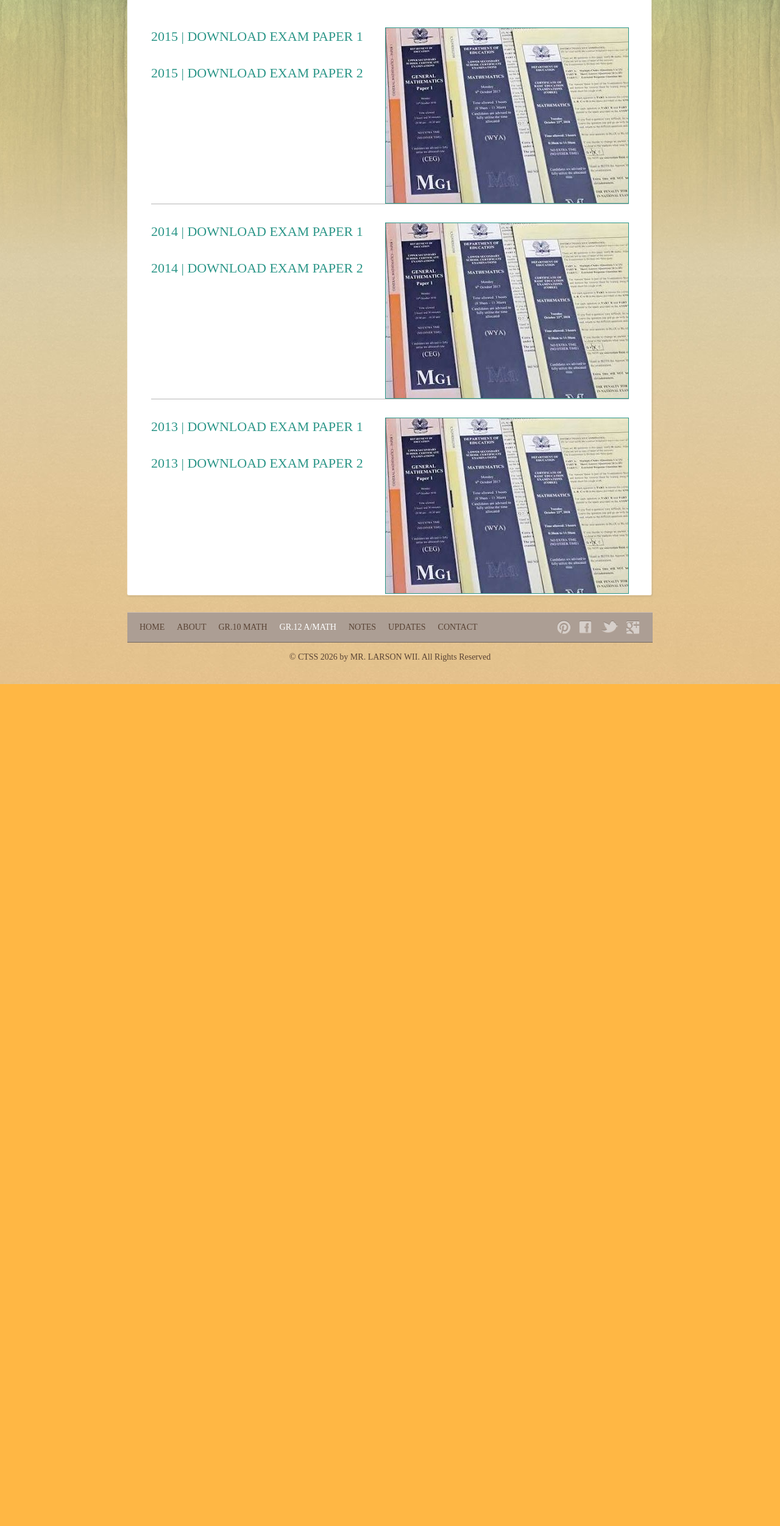
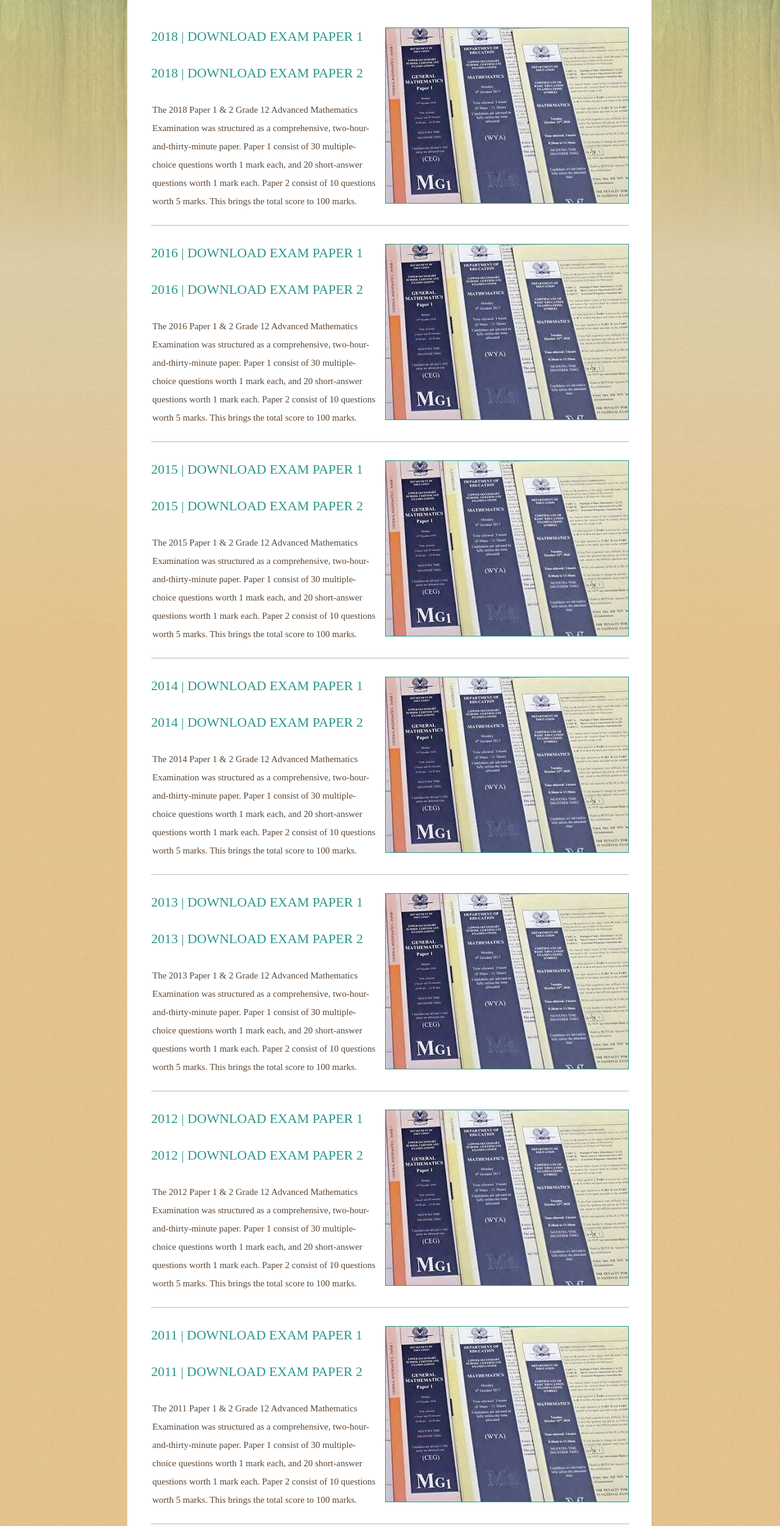
Before and after one commit to simplelearner42/remedial-website-2026, a plain HTML site: page gr12.html in a window 1280 px wide. Shown: the part 297-2800 px from the top of the page at 61% size. Before the commit the page ends 1419 px from the top, so only its background shows below. Drawn offline with Linux system fonts and the light colour scheme.

Commit message:
Update gr12.html

```diff
--- a/gr12.html
+++ b/gr12.html
@@ -45,39 +45,87 @@
 						<div class="body">
 							<h1>Gr.12 A/Maths Old Exam Papers (2007 - 2023)</h1>
 							<ul id="sites">
+
+								<!-- 2018 PAPER 1 & PAPER 2 EXAM -->
+								<li>
+									<a href="gr12.html"><img src="images/first-class2.jpeg" alt="Img"></a>
+									<h2><a href="https://drive.google.com/file/d/1zX6fNvPUEfAqnfyrADJEI84rVgFUgI_5/view?usp=sharing">2018 | Download Exam Paper 1</a></h2>
+									<h2><a href="">2018 | Download Exam Paper 2</a></h2>
+									<p>
+										The 2018 Paper 1 & 2 Grade 12 Advanced Mathematics Examination was structured as a comprehensive, two-hour-and-thirty-minute paper. Paper 1 consist of 30 multiple-choice questions worth 1 mark each, and 20 short-answer questions worth 1 mark each. Paper 2 consist of 10 questions worth 5 marks. This brings the total score to 100 marks.
+									</p>
+								</li>
+
+								<!-- 2016 PAPER 1 & PAPER 2 EXAM -->
+								<li>
+									<a href="gr12.html"><img src="images/first-class2.jpeg" alt="Img"></a>
+									<h2><a href="https://drive.google.com/file/d/1-QwBRXK_KHlfuqj2DGz7H2QabJp542ml/view?usp=sharing">2016 | Download Exam Paper 1</a></h2>
+									<h2><a href="">2016 | Download Exam Paper 2</a></h2>
+									<p>
+										The 2016 Paper 1 & 2 Grade 12 Advanced Mathematics Examination was structured as a comprehensive, two-hour-and-thirty-minute paper. Paper 1 consist of 30 multiple-choice questions worth 1 mark each, and 20 short-answer questions worth 1 mark each. Paper 2 consist of 10 questions worth 5 marks. This brings the total score to 100 marks.
+									</p>
+								</li>
+
+								<!-- 2015 PAPER 1 & PAPER 2 EXAM -->
 								<li>
 									<a href="gr12.html"><img src="images/first-class2.jpeg" alt="Img"></a>
 									<h2><a href="https://drive.google.com/file/d/19mh1zU2wD5MAZjQ91G3ARiOhPxr0Be6k/view?usp=sharing">2015 | Download Exam Paper 1</a></h2>
 									<h2><a href="https://drive.google.com/file/d/1bFXMOmBCQ2mlBCldzn0gv91tSc58Nn67/view?usp=sharing">2015 | Download Exam Paper 2</a></h2>
-									<!-- <p>
-										Sed et augue lorem. In sit amet placerat arcu. Mauris volutpat ipsum ac justo mollis vel vestibulum orci gravida. Vestibulum sit amet porttitor odio. Nulla facilisi. Fusce at pretium felis.
+									<p>
+										The 2015 Paper 1 & 2 Grade 12 Advanced Mathematics Examination was structured as a comprehensive, two-hour-and-thirty-minute paper. Paper 1 consist of 30 multiple-choice questions worth 1 mark each, and 20 short-answer questions worth 1 mark each. Paper 2 consist of 10 questions worth 5 marks. This brings the total score to 100 marks.
 									</p>
-									<p>
-										Sed consequat libero ut turpis venenatis ut aliquam risus semper. Etiam convallis mi vel risus pretium sodales. Etiam nunc lorem ullamcorper vitae laoreet.
-									</p> -->
 								</li>
+
+								<!-- 2014 PAPER 1 & PAPER 2 EXAM -->
 								<li>
 									<a href="gr12.html"><img src="images/first-class2.jpeg" alt="Img"></a>
 									<h2><a href="https://drive.google.com/file/d/14xJ3ZjlTL_rEuJdGDjV0IfGpauIhb5CD/view?usp=sharing">2014 | Download Exam Paper 1</a></h2>
 									<h2><a href="https://drive.google.com/file/d/1mDiTs9Beh2arOuK8sR320W9DDT_26etD/view?usp=sharing">2014 | Download Exam Paper 2</a></h2>
-									<!-- <p>
-										Integer magna leo, posuere et dignissim vitae, porttitor at odio. Pellentesque a metus nec magna placerat volutpat. Nunc nisi mi, elementum sit amet aliquet quis, tristique quis nisl. Curabitur odio lacus, blandit ut hendrerit
+									<p>
+										The 2014 Paper 1 & 2 Grade 12 Advanced Mathematics Examination was structured as a comprehensive, two-hour-and-thirty-minute paper. Paper 1 consist of 30 multiple-choice questions worth 1 mark each, and 20 short-answer questions worth 1 mark each. Paper 2 consist of 10 questions worth 5 marks. This brings the total score to 100 marks.
 									</p>
-									<p>
-										vulputate, vulputate at est. Morbi aliquet viverra metus eu consectetur. In lorem dui, elementum sit amet convallis ac, tincidunt vel sapien.
-									</p> -->
 								</li>
+
+								<!-- 2013 PAPER 1 & PAPER 2 EXAM -->
 								<li>
 									<a href="gr12.html"><img src="images/first-class2.jpeg" alt="Img"></a>
 									<h2><a href="https://drive.google.com/file/d/1fbXQ30WrLyTeq4BddgE4g2Qwkd9Yqr4Z/view?usp=sharing">2013 | Download Exam Paper 1</a></h2>
 									<h2><a href="https://drive.google.com/file/d/1wgI3B67FSduEgDkvGf8a767R8eTNEyrs/view?usp=sharing">2013 | Download Exam Paper 2</a></h2>
-									<!-- <p>
-										Donec sed felis risus. Nulla facilisi. Donec a orci tellus, et auctor odio. Fusce ac orci nibh, quis semper arcu. Cras orci neque, euismod et accumsan ac, sagittis molestie lorem. Proin odio sapien, elementum at tempor non.
+									<p>
+										The 2013 Paper 1 & 2 Grade 12 Advanced Mathematics Examination was structured as a comprehensive, two-hour-and-thirty-minute paper. Paper 1 consist of 30 multiple-choice questions worth 1 mark each, and 20 short-answer questions worth 1 mark each. Paper 2 consist of 10 questions worth 5 marks. This brings the total score to 100 marks.
 									</p>
+								</li>
+
+								<!-- 2012 PAPER 1 & PAPER 2 EXAM -->
+								<li>
+									<a href="gr12.html"><img src="images/first-class2.jpeg" alt="Img"></a>
+									<h2><a href="https://drive.google.com/file/d/1YBM4XTLGUeei1SP-sbCAafihhSZ8kRXZ/view?usp=sharing">2012 | Download Exam Paper 1</a></h2>
+									<h2><a href="">2012 | Download Exam Paper 2</a></h2>
 									<p>
-										Vulputate eget libero. In hac habitasse platea dictumst. Integer purus justo, egestas eu consectetur eu, cursus in tortor. Quisque nec nunc ac mi ultrices iaculis.
-									</p> -->
+										The 2012 Paper 1 & 2 Grade 12 Advanced Mathematics Examination was structured as a comprehensive, two-hour-and-thirty-minute paper. Paper 1 consist of 30 multiple-choice questions worth 1 mark each, and 20 short-answer questions worth 1 mark each. Paper 2 consist of 10 questions worth 5 marks. This brings the total score to 100 marks.
+									</p>
 								</li>
+
+								<!-- 2011 PAPER 1 & PAPER 2 EXAM -->
+								<li>
+									<a href="gr12.html"><img src="images/first-class2.jpeg" alt="Img"></a>
+									<h2><a href="https://drive.google.com/file/d/10cXD8CteSNJheFbLxUl1zZrtRy6MCyXt/view?usp=sharing">2011 | Download Exam Paper 1</a></h2>
+									<h2><a href="">2011 | Download Exam Paper 2</a></h2>
+									<p>
+										The 2011 Paper 1 & 2 Grade 12 Advanced Mathematics Examination was structured as a comprehensive, two-hour-and-thirty-minute paper. Paper 1 consist of 30 multiple-choice questions worth 1 mark each, and 20 short-answer questions worth 1 mark each. Paper 2 consist of 10 questions worth 5 marks. This brings the total score to 100 marks.
+									</p>
+								</li>
+
+								<!-- 2007 PAPER 1 & PAPER 2 EXAM -->
+								<li>
+									<a href="gr12.html"><img src="images/first-class2.jpeg" alt="Img"></a>
+									<h2><a href="https://drive.google.com/file/d/1SjTTCK6pZfujIgzPaXSvozS6E6WV5BkW/view?usp=sharing">2007 | Download Exam Paper 1</a></h2>
+									<h2><a href="">2007 | Download Exam Paper 2</a></h2>
+									<p>
+										The 2007 Paper 1 & 2 Grade 12 Advanced Mathematics Examination was structured as a comprehensive, two-hour-and-thirty-minute paper. Paper 1 consist of 30 multiple-choice questions worth 1 mark each, and 20 short-answer questions worth 1 mark each. Paper 2 consist of 10 questions worth 5 marks. This brings the total score to 100 marks.
+									</p>
+								</li>
+
 							</ul>
 						</div>
 					</div>
```
